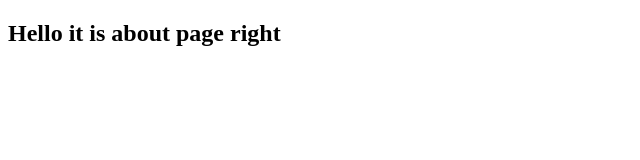
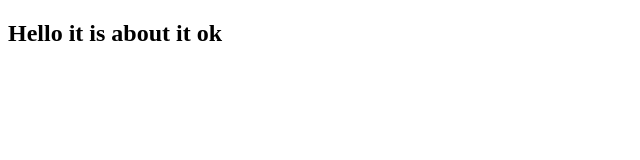
Before and after one commit to koturukrishna/project, a plain HTML site: page index.html in a window 1280 px wide. Shown: the whole page, without its empty margins (0-640 px from the left). Drawn offline with Linux system fonts and the light colour scheme.

Commit message:
Update index.html

```diff
--- a/index.html
+++ b/index.html
@@ -7,6 +7,6 @@
     <link rel="stylesheet" href="./index.js" />
   </head>
   <body>
-    <h2>Hello it is about page right</h2>
+    <h2>Hello it is about it ok</h2>
   </body>
 </html>
```
